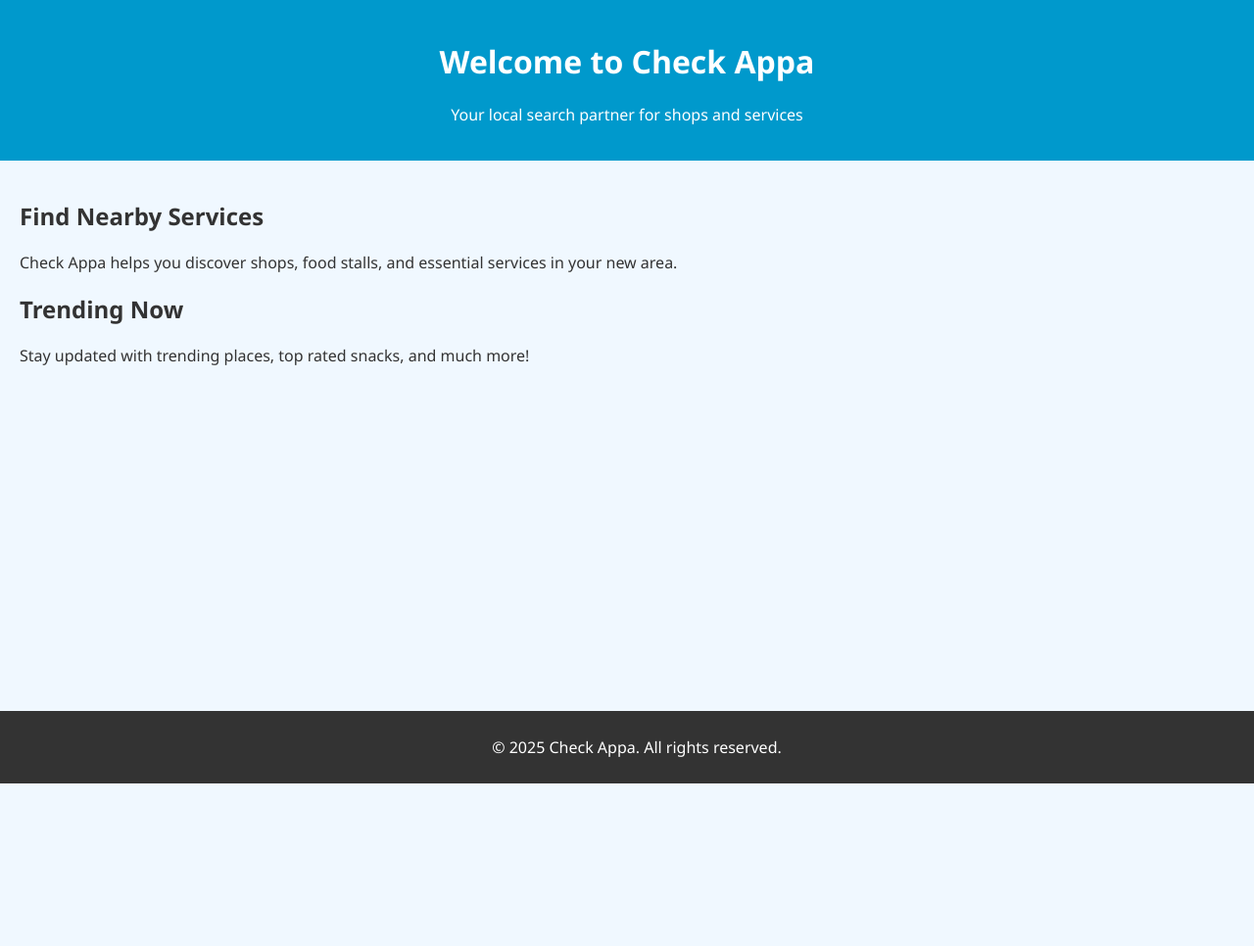
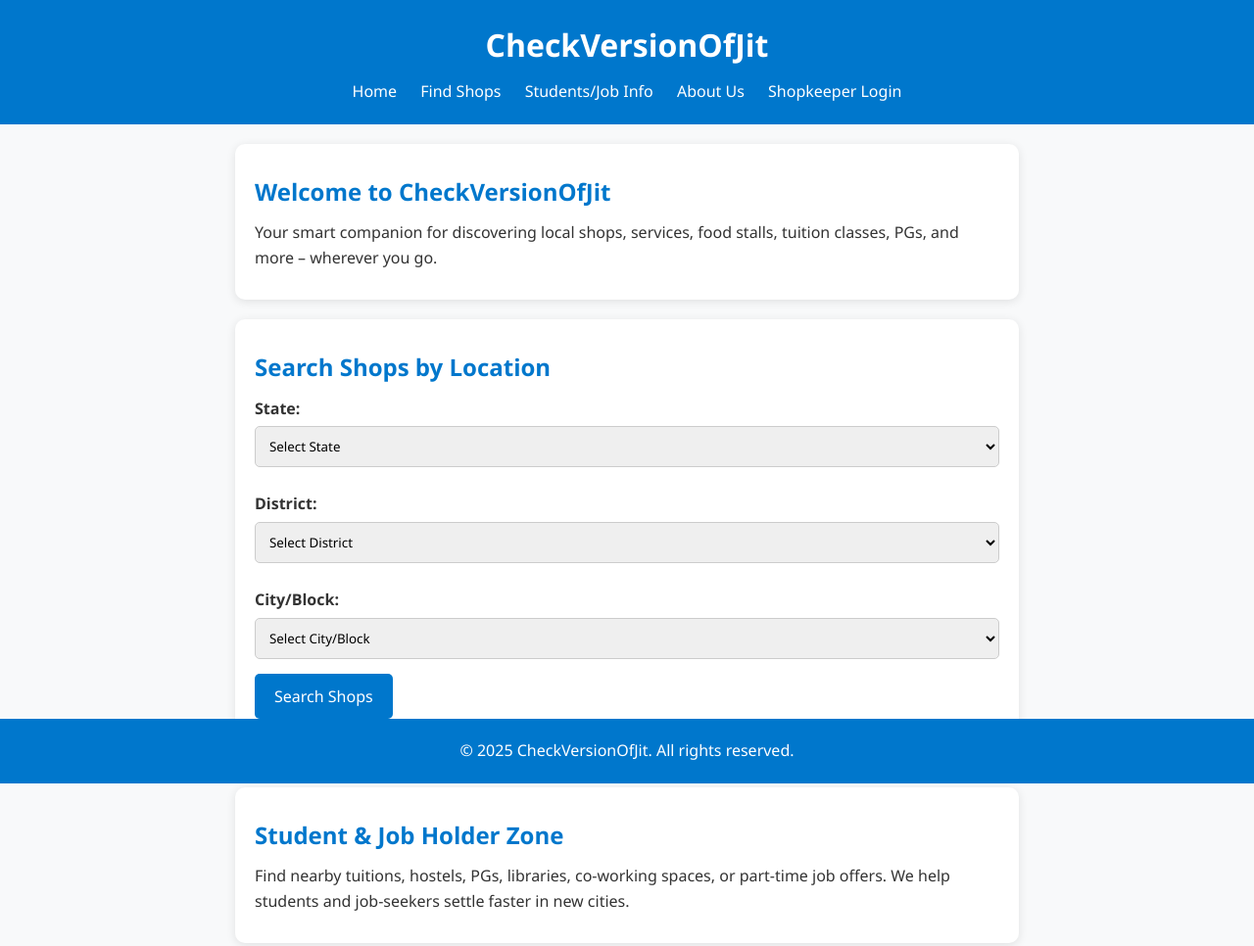
Before and after one commit to jitinddb2/check-appa-website, a plain HTML site: page index.html in a window 1280 px wide. Shown: the top 966 px of the page at 98% size. Before the commit the page ends 800 px from the top, so only its background shows below. Drawn offline with Linux system fonts and the light colour scheme.

Commit message:
Add files via upload

```diff
--- a/index.html
+++ b/index.html
@@ -1,30 +1,88 @@
-
 <!DOCTYPE html>
 <html lang="en">
 <head>
-    <meta charset="UTF-8">
-    <meta name="viewport" content="width=device-width, initial-scale=1.0">
-    <title>Check Appa</title>
-    <link rel="stylesheet" href="style.css">
+  <meta charset="UTF-8" />
+  <meta name="viewport" content="width=device-width, initial-scale=1.0"/>
+  <title>CheckVersionOfJit - Smart Local Finder</title>
+  <link rel="stylesheet" href="style.css" />
 </head>
 <body>
   <header>
-        <h1>Welcome to Check Appa</h1>
-        <p>Your local search partner for shops and services</p>
+    <h1>CheckVersionOfJit</h1>
+    <nav>
+      <a href="#home">Home</a>
+      <a href="#shops">Find Shops</a>
+      <a href="#students">Students/Job Info</a>
+      <a href="#about">About Us</a>
+      <a href="#login">Shopkeeper Login</a>
+    </nav>
   </header>
-    <main>
-        <section>
-            <h2>Find Nearby Services</h2>
-            <p>Check Appa helps you discover shops, food stalls, and essential services in your new area.</p>
+
+  <section id="home">
+    <h2>Welcome to CheckVersionOfJit</h2>
+    <p>Your smart companion for discovering local shops, services, food stalls, tuition classes, PGs, and more – wherever you go.</p>
   </section>
-        <section>
-            <h2>Trending Now</h2>
-            <p>Stay updated with trending places, top rated snacks, and much more!</p>
+
+  <section id="shops">
+    <h2>Search Shops by Location</h2>
+    <label for="state">State:</label>
+    <select id="state" onchange="populateDistricts()">
+      <option value="">Select State</option>
+      <option value="jharkhand">Jharkhand</option>
+      <option value="delhi">Delhi</option>
+      <option value="kerala">Kerala</option>
+    </select>
+
+    <label for="district">District:</label>
+    <select id="district" onchange="populateCities()">
+      <option value="">Select District</option>
+    </select>
+
+    <label for="city">City/Block:</label>
+    <select id="city">
+      <option value="">Select City/Block</option>
+    </select>
+
+    <button onclick="findShops()">Search Shops</button>
+    <div id="shop-results"></div>
   </section>
-    </main>
+
+  <section id="students">
+    <h2>Student & Job Holder Zone</h2>
+    <p>Find nearby tuitions, hostels, PGs, libraries, co-working spaces, or part-time job offers. We help students and job-seekers settle faster in new cities.</p>
+  </section>
+
+  <section id="about">
+    <h2>About Us</h2>
+    <p>CheckVersionOfJit is designed to help people find the nearest and most essential services in unfamiliar places – whether it's street food, drinks, hostels, or transportation alternatives.</p>
+  </section>
+
+  <section id="login">
+    <h2>Shopkeeper Login</h2>
+    <form onsubmit="return shopLogin(event)">
+      <input type="email" placeholder="Email" required /><br>
+      <input type="password" placeholder="Password" required /><br>
+      <button type="submit">Login</button>
+    </form>
+    <p>New Shopkeeper? <a href="#" onclick="showRegisterForm()">Register Here</a></p>
+  </section>
+
+  <section id="register" style="display:none;">
+    <h2>Register Your Shop</h2>
+    <form onsubmit="return shopRegister(event)">
+      <input type="text" placeholder="Shop Name" required /><br>
+      <input type="text" placeholder="Owner Name" required /><br>
+      <input type="email" placeholder="Email" required /><br>
+      <input type="text" placeholder="Location (City, Street)" required /><br>
+      <input type="text" placeholder="Services (e.g., Coca-Cola, PG, Chaat)" required /><br>
+      <button type="submit">Register</button>
+    </form>
+  </section>
+
   <footer>
-        <p>&copy; 2025 Check Appa. All rights reserved.</p>
+    <p>&copy; 2025 CheckVersionOfJit. All rights reserved.</p>
   </footer>
+
   <script src="script.js"></script>
 </body>
 </html>
--- a/script.js
+++ b/script.js
@@ -1,2 +1,78 @@
+// Sample data for dropdown population and shop results
+const data = {
+  jharkhand: {
+    dhanbad: ['Jharia', 'Katras'],
+    ranchi: ['Lalpur', 'Kanke']
+  },
+  delhi: {
+    central: ['Connaught Place', 'Karol Bagh'],
+    south: ['Saket', 'Hauz Khas']
+  },
+  kerala: {
+    ernakulam: ['Kochi', 'Aluva'],
+    trivandrum: ['Kovalam', 'Palayam']
+  }
+};
 
-console.log('Check Appa site loaded successfully.');
+// Populate district dropdown
+function populateDistricts() {
+  const state = document.getElementById("state").value;
+  const districtSelect = document.getElementById("district");
+  const citySelect = document.getElementById("city");
+
+  districtSelect.innerHTML = "<option value=''>Select District</option>";
+  citySelect.innerHTML = "<option value=''>Select City/Block</option>";
+
+  if (data[state]) {
+    for (const district in data[state]) {
+      const option = document.createElement("option");
+      option.value = district;
+      option.textContent = district.charAt(0).toUpperCase() + district.slice(1);
+      districtSelect.appendChild(option);
+    }
+  }
+}
+
+// Populate city/block dropdown
+function populateCities() {
+  const state = document.getElementById("state").value;
+  const district = document.getElementById("district").value;
+  const citySelect = document.getElementById("city");
+
+  citySelect.innerHTML = "<option value=''>Select City/Block</option>";
+
+  if (data[state] && data[state][district]) {
+    data[state][district].forEach(city => {
+      const option = document.createElement("option");
+      option.value = city;
+      option.textContent = city;
+      citySelect.appendChild(option);
+    });
+  }
+}
+
+// Dummy shop search result
+function findShops() {
+  const state = document.getElementById("state").value;
+  const district = document.getElementById("district").value;
+  const city = document.getElementById("city").value;
+  const resultDiv = document.getElementById("shop-results");
+
+  if (state && district && city) {
+    resultDiv.innerHTML = `
+      <p><strong>Top Shops in ${city}, ${district}, ${state}:</strong></p>
+      <ul>
+        <li>Cool Soda Point - Coca-Cola, Sprite</li>
+        <li>Quick Bites - Chaat, Samosa, Cold Drinks</li>
+        <li>Smart PG - For Boys & Girls</li>
+      </ul>
+    `;
+  } else {
+    resultDiv.innerHTML = `<p style="color:red;">Please select state, district, and city.</p>`;
+  }
+}
+
+// Shopkeeper login logic (dummy)
+function shopLogin(event) {
+  event.preventDefault();
+  alert("Login succes
--- a/style.css
+++ b/style.css
@@ -1,32 +1,93 @@
+/* Reset some default styles */
+* {
+  margin: 0;
+  padding: 0;
+  box-sizing: border-box;
+  font-family: 'Segoe UI', sans-serif;
+}
 
 body {
-    font-family: 'Segoe UI', Tahoma, Geneva, Verdana, sans-serif;
-    margin: 0;
-    padding: 0;
-    background-color: #f0f8ff;
+  background-color: #f8f9fa;
   color: #333;
+  line-height: 1.6;
+  padding-bottom: 60px;
 }
 
 header {
-    background-color: #0099cc;
-    color: white;
-    padding: 20px;
+  background-color: #0077cc;
+  color: #fff;
+  padding: 20px 10px;
   text-align: center;
 }
 
-main {
-    padding: 20px;
+header h1 {
+  margin-bottom: 10px;
+}
+
+nav a {
+  color: #fff;
+  margin: 0 10px;
+  text-decoration: none;
+  font-weight: 500;
+}
+
+nav a:hover {
+  text-decoration: underline;
 }
 
 section {
-    margin-bottom: 20px;
+  padding: 30px 20px;
+  max-width: 800px;
+  margin: auto;
+  background: #ffffff;
+  margin-top: 20px;
+  border-radius: 10px;
+  box-shadow: 0 2px 10px rgba(0,0,0,0.1);
+}
+
+h2 {
+  color: #0077cc;
+  margin-bottom: 10px;
+}
+
+label {
+  display: block;
+  margin-top: 10px;
+  font-weight: bold;
+}
+
+select, input[type="text"], input[type="email"], input[type="password"] {
+  width: 100%;
+  padding: 10px;
+  margin-top: 5px;
+  border-radius: 5px;
+  border: 1px solid #ccc;
+  margin-bottom: 15px;
+}
+
+button {
+  background-color: #0077cc;
+  color: white;
+  border: none;
+  padding: 12px 20px;
+  font-size: 16px;
+  border-radius: 5px;
+  cursor: pointer;
+}
+
+button:hover {
+  background-color: #005fa3;
+}
+
+#shop-results {
+  margin-top: 20px;
 }
 
 footer {
-    background-color: #333;
+  text-align: center;
+  padding: 20px;
+  background-color: #0077cc;
   color: white;
-    text-align: center;
-    padding: 10px;
   position: fixed;
   bottom: 0;
   width: 100%;
```
Lines whose indentation alone changed are shown as unchanged.
